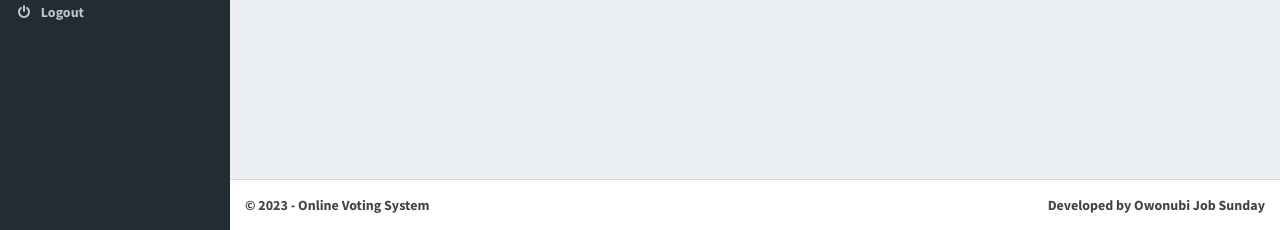
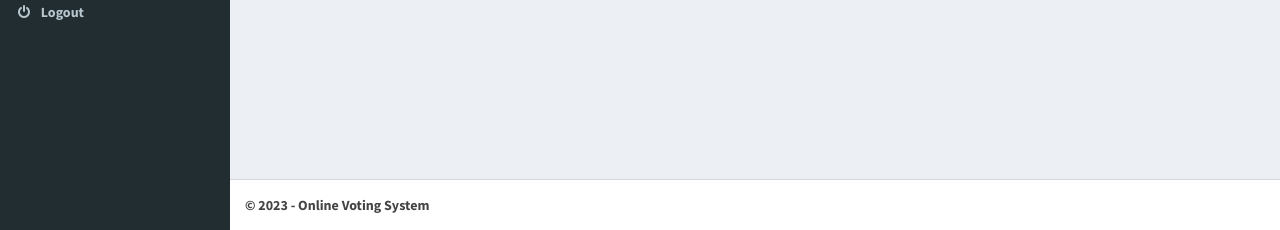
Before and after one commit to Olugbenga-Aderoba/New-OBHS-02-election2023, a Django app: page /administrator/candidate/ in a window 1280 px wide. Shown: the part 570-800 px from the top of the page. Run offline with Django 3.2, Linux system fonts and the light colour scheme; a user stored in the database is signed in; data comes from the database, SQL or seed files in the repository; some libraries are stand-ins or nearby versions.

Commit message:
Update footer.html

```diff
--- a/administrator/templates/footer.html
+++ b/administrator/templates/footer.html
@@ -1,6 +1,6 @@
 <footer class="main-footer">
   <div class="pull-right hidden-xs">
-      Developed by Owonubi Job Sunday
+
   </div>
   <strong> &copy; {% now "Y" %} -  Online Voting System</a></strong>
 
```
